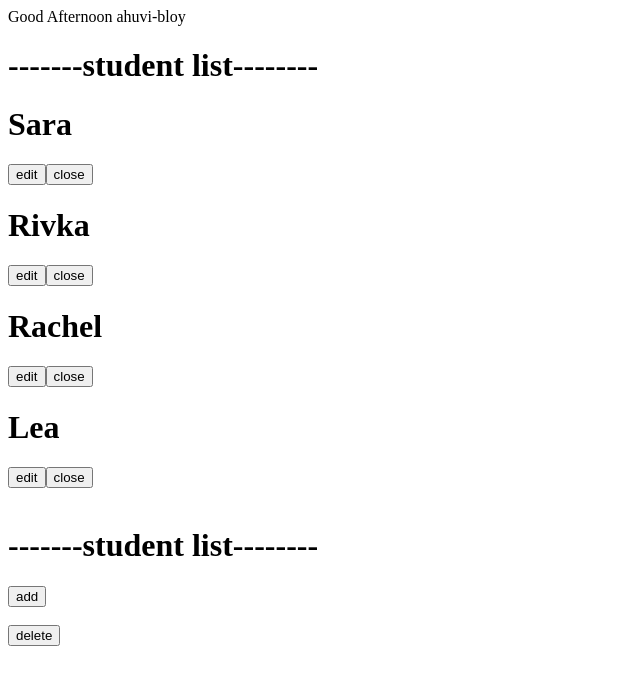
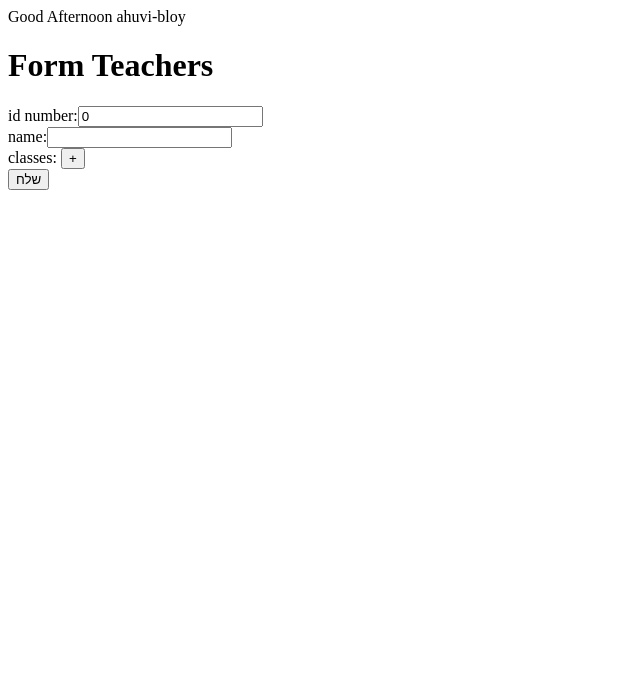
Before and after one commit to AhuviBloy/AngularProject, an Angular app: page / in a window 1280 px wide. Shown: the top 684 px of the page, without its empty margins (0-640 px from the left). Built offline with nearby package versions, Linux system fonts and the light colour scheme.

Commit message:
lesson9-template driven form

```diff
--- a/src/app/app.component.html
+++ b/src/app/app.component.html
@@ -1,4 +1,6 @@
 {{currentHourFunc()}}
 {{title}}
 
-<app-student-list></app-student-list>
+<!-- <app-student-list></app-student-list> -->
+<h1>Form Teachers</h1>
+<app-template-form></app-template-form>
--- a/src/app/app.component.ts
+++ b/src/app/app.component.ts
@@ -2,11 +2,12 @@ import { Component } from '@angular/core';
 import { CommonModule } from '@angular/common';
 import { RouterOutlet } from '@angular/router';
 import { StudentListComponent } from './component/student-list/student-list.component';
+import { TemplateFormComponent } from './component/template-form/template-form.component';
 
 @Component({
   selector: 'app-root',
   standalone: true,
-  imports: [StudentListComponent],
+  imports: [StudentListComponent,TemplateFormComponent],
   templateUrl: './app.component.html',
   styleUrl: './app.component.css'
 })
--- a/src/app/component/courses-list/courses-list.component.ts
+++ b/src/app/component/courses-list/courses-list.component.ts
@@ -8,7 +8,7 @@ import { MyHighlightDirective } from '../../../directives/my-highlight.directive
 @Component({
   selector: 'app-courses-list',
   standalone: true,
-  imports: [ColorBtnDirective, MyHighlightDirective],
+  imports: [ColorBtnDirective],
   templateUrl: './courses-list.component.html',
   styleUrl: './courses-list.component.css'
 })
--- a/src/app/component/student-list/student-list.component.ts
+++ b/src/app/component/student-list/student-list.component.ts
@@ -30,6 +30,7 @@ export class StudentListComponent {
     this.showComponent = studentId;
     this.isOpen=true;
   }
+
   setCloseComponent(){
     this.isOpen=false
   }
--- /dev/null
+++ b/src/app/component/template-form/template-form.component.html
@@ -0,0 +1,35 @@
+<form (ngSubmit)="onSubmit()">
+    <div>
+        <label for="id">id number:</label>
+        @if(isNew){
+        <input type="text" id="id" [(ngModel)]="teacher.Id" name="id" />
+        }
+        @else {
+        {{this.teacher.Id}}
+        }
+    </div>
+
+    <div>
+        <label for="name">name:</label>
+        <input type="text" id="name" [(ngModel)]="teacher.Name" name="name" />
+    </div>
+
+    <div>classes:
+        <button (click)="addClass()">+</button>
+        <br>
+        @for (class of teacher.Classes; track teacher; let i =$index) {
+
+        <input type="text" [(ngModel)]="teacher.Classes[i]" name="class_{{i}}">
+        <button (click)="removeClass(i)">-</button>
+        <br>
+
+        }
+
+    </div>
+
+
+    <div>
+        <button type="submit">שלח</button>
+    </div>
+
+</form>
--- /dev/null
+++ b/src/app/component/template-form/template-form.component.ts
@@ -0,0 +1,40 @@
+import { Component, Input, input, OnInit } from '@angular/core';
+import { Teacher } from '../../../interfaces/teacher';
+import { FormsModule } from '@angular/forms';
+import { TeacherServiceService } from '../../../services/teacher-service.service';
+
+@Component({
+  selector: 'app-template-form',
+  standalone: true,
+  imports: [FormsModule],
+  templateUrl: './template-form.component.html',
+  styleUrl: './template-form.component.css'
+})
+export class TemplateFormComponent implements OnInit{
+
+  @Input()
+  teacher: Teacher = { Id: 0, Name: "", Classes: [] }
+  isNew: boolean = true
+
+  constructor(private teacherService: TeacherServiceService) { }
+
+  ngOnInit() {
+    if(this.teacher.Id!=0)
+      this.isNew=false
+  }
+  onSubmit() {
+    const index = this.teacherService.getTeachers().findIndex((t) => t.Id == this.teacher.Id)
+    if (index == -1)
+      this.teacherService.addTeacher(this.teacher)
+    else
+      this.teacherService.updateTeacher(this.teacher)
+  }
+
+  removeClass(classIndex: number) {
+    this.teacher.Classes.splice(classIndex, 1);
+  }
+
+  addClass() {
+    this.teacher.Classes.push("");
+  }
+}
--- /dev/null
+++ b/src/interfaces/teacher.ts
@@ -0,0 +1,5 @@
+export interface Teacher {
+    Id: number,
+    Name:string,
+    Classes:string[]
+}
--- /dev/null
+++ b/src/services/teacher-service.service.ts
@@ -0,0 +1,37 @@
+import { Injectable } from "@angular/core"
+import { Teacher } from "../interfaces/teacher"
+
+
+@Injectable({
+  providedIn: 'root'
+})
+export class TeacherServiceService {
+
+  constructor() { }
+
+  public teachers: Teacher[] = [
+    { Id: 1, Name: 'Tova', Classes: ["א1", "א2"] },
+    { Id: 2, Name: 'Sara', Classes: ["א1", "א2"] },
+    { Id: 3, Name: 'Yehudit', Classes: ["א1", "א2"] }
+  ]
+
+  getTeachers(): Teacher[] {
+    return this.teachers
+  }
+
+  addTeacher(teacher: Teacher): void {
+    this.teachers.push(teacher)
+  }
+
+  updateTeacher(teacher: Teacher): void {
+    let teacherToUpdate = this.teachers.find((t) => t.Id == teacher.Id)
+    teacherToUpdate = teacher
+  }
+
+  deleteTeacher(teacher: Teacher): void {
+    const index = this.teachers.findIndex(person => person.Id === teacher.Id);
+    if (index !== -1) {
+      this.teachers.splice(index, 1);
+    }
+  }
+}
```
Also changed, not shown: src/app/component/template-form/template-form.component.css (added), 2 other files (tests, documents, lock files or other folders).
